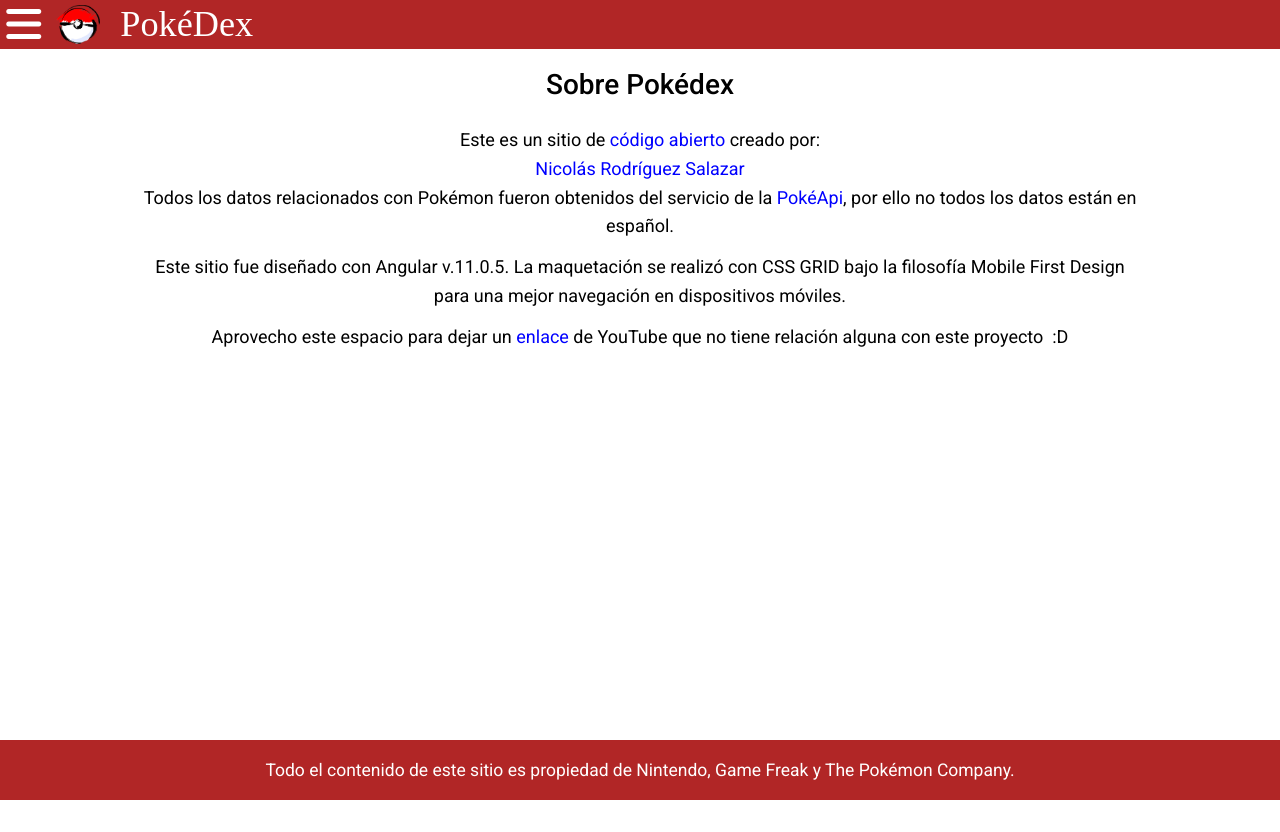
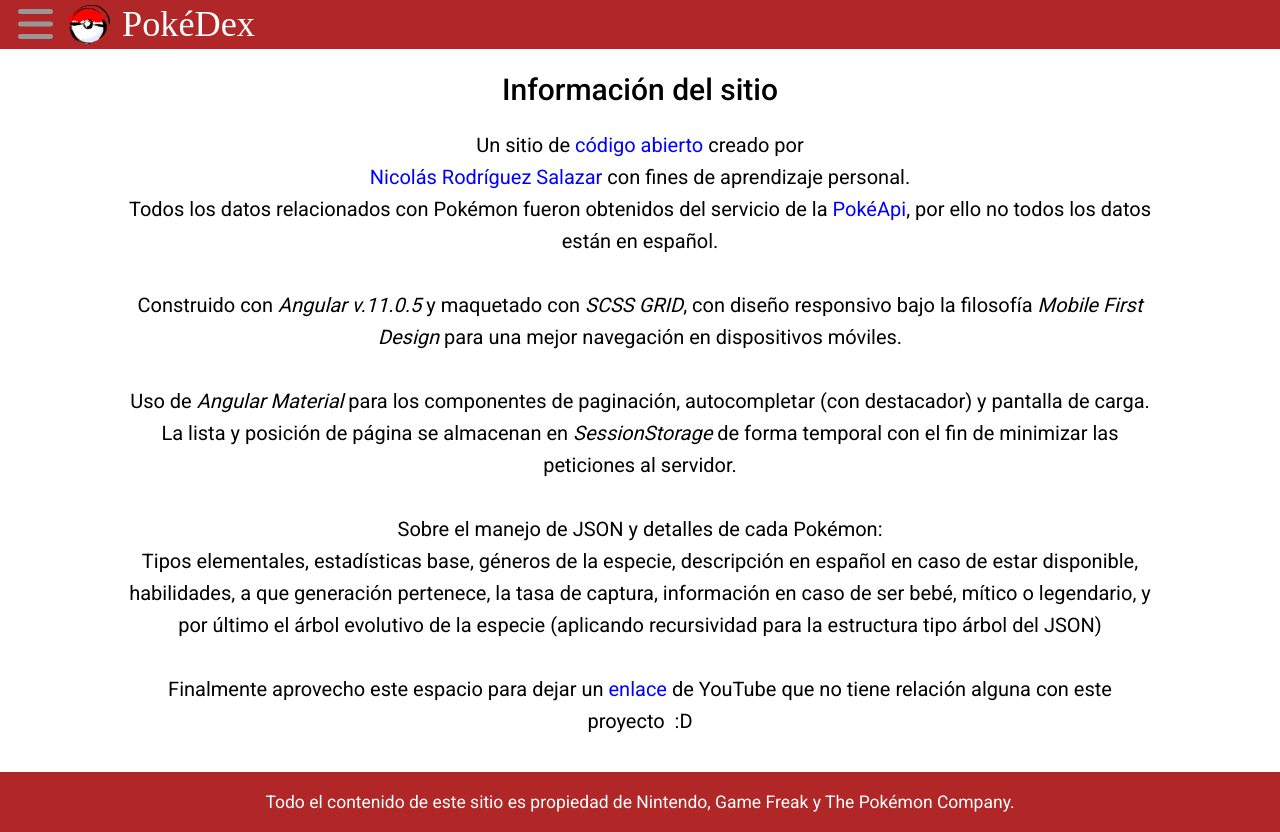
Before and after one commit to swtnicolas/pokedex, an Angular app: page /sobre-pokedex in a window 1280 px wide. Before the commit the page ends 800 px from the top, so only its background shows below. Built offline with nearby package versions, Linux system fonts and the light colour scheme; a web font is replaced by a local one.

Commit message:
Search value bug fixed and little changes

```diff
--- a/angular.json
+++ b/angular.json
@@ -59,8 +59,8 @@
                 },
                 {
                   "type": "anyComponentStyle",
-                  "maximumWarning": "2kb",
-                  "maximumError": "4kb"
+                  "maximumWarning": "5kb",
+                  "maximumError": "10kb"
                 }
               ]
             }
--- a/src/app/components/about/about.component.html
+++ b/src/app/components/about/about.component.html
@@ -1,32 +1,47 @@
 <div class="about">
   <app-navbar></app-navbar>
-  <h2 class="animatedFast fadeIn">Sobre Pokédex</h2>
+  <h2 class="animatedFast fadeIn">Información del sitio</h2>
   <div class="containerText animatedFast fadeIn">
     <p>
-      Este es un sitio de
+      Un sitio de
       <a href="https://github.com/swtnicolas/pokedex" target="_blank"
         >código abierto</a
       >
-      creado por:
+      creado por
       <br />
       <a href="https://swtnicolas.github.io/" target="_blank"
         >Nicolás Rodríguez Salazar</a
       >
+      con fines de aprendizaje personal.
       <br />
       Todos los datos relacionados con Pokémon fueron obtenidos del servicio de
       la
       <a href="https://pokeapi.co/" target="_blank">PokéApi</a>, por ello no
       todos los datos están en español.
-    </p>
+      <br />
+      <br />
+      Construido con <i>Angular v.11.0.5</i> y maquetado con <i>SCSS GRID</i>,
+      con diseño responsivo bajo la filosofía <i>Mobile First Design</i> para
+      una mejor navegación en dispositivos móviles.
+      <br />
+      <br />
+      Uso de <i>Angular Material</i> para los componentes de paginación,
+      autocompletar (con destacador) y pantalla de carga. La lista y posición de
+      página se almacenan en <i>SessionStorage</i> de forma temporal con el fin
+      de minimizar las peticiones al servidor.
+      <br />
+      <br />
+      Sobre el manejo de JSON y detalles de cada Pokémon:
+      <br />
+      Tipos elementales, estadísticas base, géneros de la especie, descripción
+      en español en caso de estar disponible, habilidades, a que generación
+      pertenece, la tasa de captura, información en caso de ser bebé, mítico o
+      legendario, y por último el árbol evolutivo de la especie (aplicando
+      recursividad para la estructura tipo árbol del JSON)
 
-    <p>
-      Este sitio fue diseñado con Angular v.11.0.5. La maquetación se realizó
-      con CSS GRID bajo la filosofía Mobile First Design para una mejor
-      navegación en dispositivos móviles.
-    </p>
-
-    <p>
-      Aprovecho este espacio para dejar un
+      <br />
+      <br />
+      Finalmente aprovecho este espacio para dejar un
       <a href="https://youtu.be/dQw4w9WgXcQ" target="_blank">enlace</a>
       de YouTube que no tiene relación alguna con este proyecto&nbsp; :D
     </p>
--- a/src/app/components/about/about.component.scss
+++ b/src/app/components/about/about.component.scss
@@ -7,19 +7,20 @@
 }
 
 h2 {
-  font-size: 25px;
+  font-size: 1.5rem;
   text-align: center;
-  margin: 20px 0 10px 0;
+  margin: 1.25rem 0 0.625rem 0;
 }
 
 .containerText {
-  margin: 15px 20px;
+  margin: 10px 25px 35px;
   line-height: 1.6;
 }
 
 p {
   text-align: center;
-  font-size: 15px;
+  font-size: 1rem;
+  margin: 0;
 }
 
 a:link {
@@ -41,27 +42,19 @@
 
 @media only screen and (min-width: 576px) {
   .containerText {
-    margin: 15px 60px;
-  }
-  h2 {
-    font-size: 26px;
-  }
-  p {
-    text-align: center;
-    font-size: 16px;
+    margin: 10px 45px 35px;
   }
 }
 
-@media only screen and (min-width: 1024px) {
+@media only screen and (min-width: 768px) {
   .containerText {
-    margin: 15px 140px;
+    margin: 10px 70px 35px;
   }
-  h2 {
-    font-size: 28px;
-  }
-  p {
-    text-align: center;
-    font-size: 18px;
+}
+
+@media only screen and (min-width: 992px) {
+  .containerText {
+    margin: 10px 125px 35px;
   }
 }
 
@@ -71,15 +64,7 @@
     background-color: $predominante;
   }
   .containerText {
-    margin: 15px 280px;
-  }
-  h2 {
-    font-size: 30px;
-    margin: 40px 0 15px 0;
-  }
-  p {
-    text-align: center;
-    font-size: 22px;
+    margin: 10px 460px 35px;
   }
 }
 
@@ -89,6 +74,6 @@
     background-color: $predominante;
   }
   .containerText {
-    margin: 15px 515px;
+    margin: 10px 810px 35px;
   }
 }
--- a/src/app/components/home/home.component.ts
+++ b/src/app/components/home/home.component.ts
@@ -22,7 +22,7 @@
     try {
       // Petición para saber el numero total de pokemones
       await this.dataService.getPokemons(this.limit)
-        .then(count => this.limit = count.count)
+        .then(count => this.limit = count.count);
     } catch (error) {
       console.log('Ha ocurrido un error con el servicio PokeApi:');
       console.log(error);
--- a/src/app/components/navbar/navbar.component.scss
+++ b/src/app/components/navbar/navbar.component.scss
@@ -6,7 +6,7 @@
 header {
   z-index: 5;
   display: grid;
-  grid-template-columns: 2.8125rem 2.5rem 1fr;
+  grid-template-columns: 2.9rem 2.5rem 1fr;
   background-color: $predominante;
   #logo {
     &-title {
@@ -20,14 +20,15 @@
     &-img {
       width: 2.1875rem;
       padding: 0.25rem 0;
+      margin-left: 8px;
     }
   }
   .fa-bars {
     padding: 0.2rem 0;
-    text-align: left;
+    text-align: right;
     color: $titulo;
     font-size: 2rem;
-    margin: 0 0.3125rem;
+    margin-right: 5px;
     cursor: pointer;
     &:hover {
       color: $hover;
--- a/src/app/components/pokemon-detail/pokemon-detail.component.ts
+++ b/src/app/components/pokemon-detail/pokemon-detail.component.ts
@@ -1,4 +1,3 @@
-import { THIS_EXPR } from '@angular/compiler/src/output/output_ast';
 import { AfterViewChecked, ChangeDetectorRef, Component, OnInit } from '@angular/core';
 import { ActivatedRoute, Router } from '@angular/router';
 import { NavigationService } from 'src/app/services/navigation.service';
@@ -69,7 +68,7 @@
         .then(pokemonsSpecies => this.pokemonSpecies = pokemonsSpecies);
       this.pokemonDescription = this.pokemonSpecies.flavor_text_entries
         .filter((flavor: any) => flavor.language.name === 'es')
-        .map((item: any) => item.flavor_text)
+        .map((item: any) => item.flavor_text);
       this.pokemonSpecies.capture_rate = ((this.pokemonSpecies.capture_rate * 100) / 255);
       this.pokemonSpecies.generation.name = this.pokemonSpecies.generation.name.slice(11, 20);
       // Consigue las evoluciones por el id extraido de la url
--- a/src/app/components/pokemons/pokemons.component.ts
+++ b/src/app/components/pokemons/pokemons.component.ts
@@ -41,7 +41,7 @@
 
   // Autocompletar
   public toHighlight: string = '';
-  public control = new FormControl();
+  public control = new FormControl(this.inputKey);
   public pokemonsNames: string[] = [];
   public filteredPokemons!: Observable<string[]>;
 
@@ -50,7 +50,7 @@
   public error: any = {
     status: false,
     message: ''
-  }
+  };
 
   constructor(
     private dataService: PokedataService,
@@ -75,6 +75,7 @@
       sessionStorage.removeItem('pageSize1');
       sessionStorage.removeItem('pageSize2');
       this.inputKey = JSON.parse(sessionStorage.getItem('inputKey')!);
+      this.control = new FormControl(this.inputKey);
       sessionStorage.removeItem('inputKey');
       this.searchPokemon(this.inputKey);
     }
@@ -87,9 +88,9 @@
         // Primera petición para saber el numero total de pokemones
         await this.dataService.getPokemons(this.limit)
           // Total de pokemones se iguala al nuevo limite para proxima solicitud
-          .then(count => this.limit = count.count)
+          .then(count => this.limit = count.count);
         await this.dataService.getPokemons(this.limit)
-          .then(pokemons => this.pokemons = pokemons.results)
+          .then(pokemons => this.pokemons = pokemons.results);
         this.pokemons.forEach((item: any, i: number) => {
           item.id = i + 1;
           item.img = `https://raw.githubusercontent.com/PokeAPI/sprites/master/sprites/pokemon/${i + 1}.png`;
@@ -103,8 +104,8 @@
     } catch (error) {
       console.log('Ha ocurrido un error con el servicio PokeApi:');
       console.log(error);
-      this.error.status = this.error.status = true
-      this.error.message = this.error.message = 'Ha ocurrido un problema con el servicio de PokeApi, inténtelo mas tarde'
+      this.error.status = this.error.status = true;
+      this.error.message = this.error.message = 'Ha ocurrido un problema con el servicio de PokeApi, inténtelo mas tarde';
     }
   }
 
@@ -160,7 +161,7 @@
       // Validacion para evitar multiples busquedas
       if (poke !== this.toHighlight) {
         this.toHighlight = poke;
-        let names: string[] = []
+        let names: string[] = [];
         poke = poke.toLowerCase();
 
         for (let pokemon of this.pokemons) {
```
Also changed, not shown: 1 other file (tests, documents, lock files or other folders).
